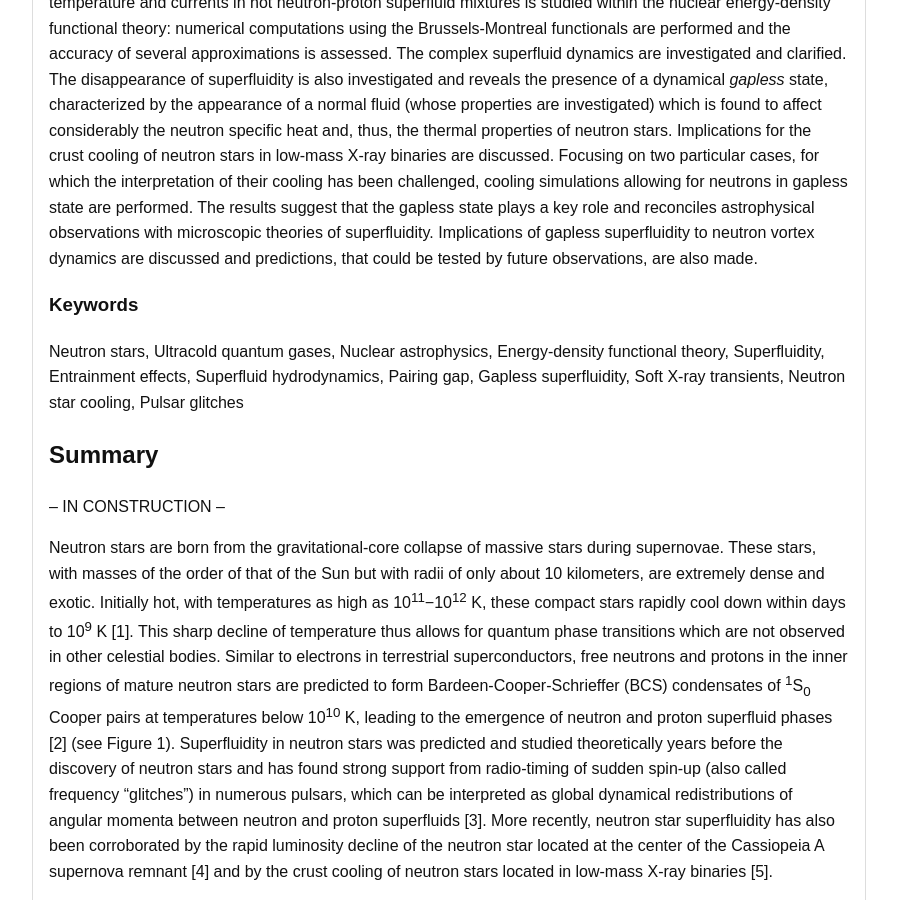
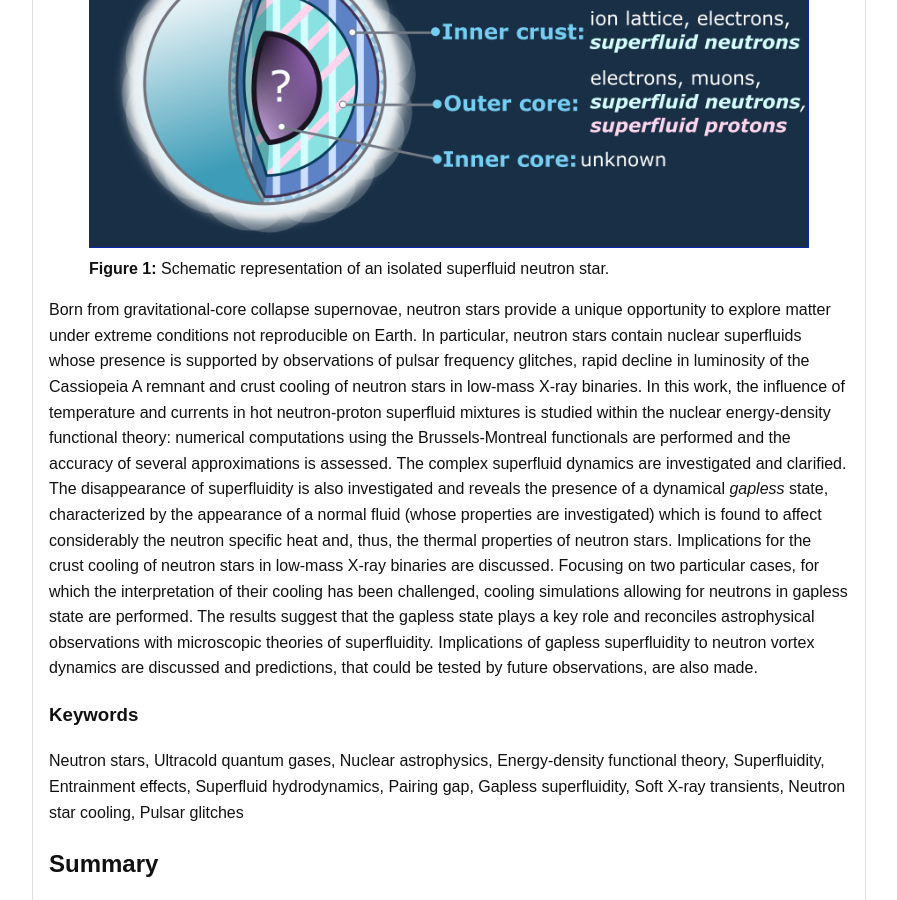
Before and after one commit to V-allard/V-allard.github.io, a Jekyll site: the page built from thesis.md, in a window 1280 px wide and 900 px high, scrolled down 710 px. Shown: the whole window, without its empty margins (191-1088 px from the left). Built offline with Jekyll 4.4.1, drawn with Linux system fonts in a browser that asks for light colours.

Commit message:
Update thesis.md

```diff
--- a/thesis.md
+++ b/thesis.md
@@ -14,6 +14,17 @@ My PhD thesis is entitled *Superfluid dynamics in neutron stars*. It was conduct
   🖥️ [**Slides** (PDF)](/assets/Slides_public.pdf).
 
 ## Abstract
+
+
+<figure>
+  <img src="/assets/images/NSSchema.png" alt="Isolated NS" style="max-width: 100%; height: auto;">
+  <figcaption>
+    <strong>Figure 1:</strong> Schematic representation of an isolated superfluid neutron star.
+  </figcaption>
+</figure>
+
+
+
 
   Born from gravitational-core collapse supernovae, neutron stars provide a unique opportunity to explore matter under extreme conditions not reproducible on Earth. In particular, neutron stars contain nuclear superfluids whose presence is supported by observations of pulsar frequency glitches, rapid decline in luminosity of the Cassiopeia A remnant and crust cooling of neutron stars in low-mass X-ray binaries. In this work, the influence of temperature and currents in hot neutron-proton
 superfluid mixtures is studied within the nuclear energy-density functional theory: numerical computations using the Brussels-Montreal functionals are performed and the accuracy of several approximations is assessed. The complex superfluid dynamics are investigated and clarified.  The disappearance of superfluidity is also investigated and reveals the presence of a dynamical *gapless* state, characterized by the appearance of a normal fluid (whose properties are investigated) which is found to affect considerably the neutron specific heat and, thus, the thermal properties of neutron stars. Implications for the crust cooling of neutron stars in low-mass X-ray binaries are discussed. Focusing on two particular cases, for which the interpretation of their cooling has been challenged, cooling simulations allowing for neutrons in gapless state are performed. The results suggest that the gapless state plays a key role and reconciles astrophysical observations with microscopic theories of superfluidity. Implications of gapless superfluidity to neutron vortex dynamics are discussed and predictions, that could be tested by future observations, are also made.
```
